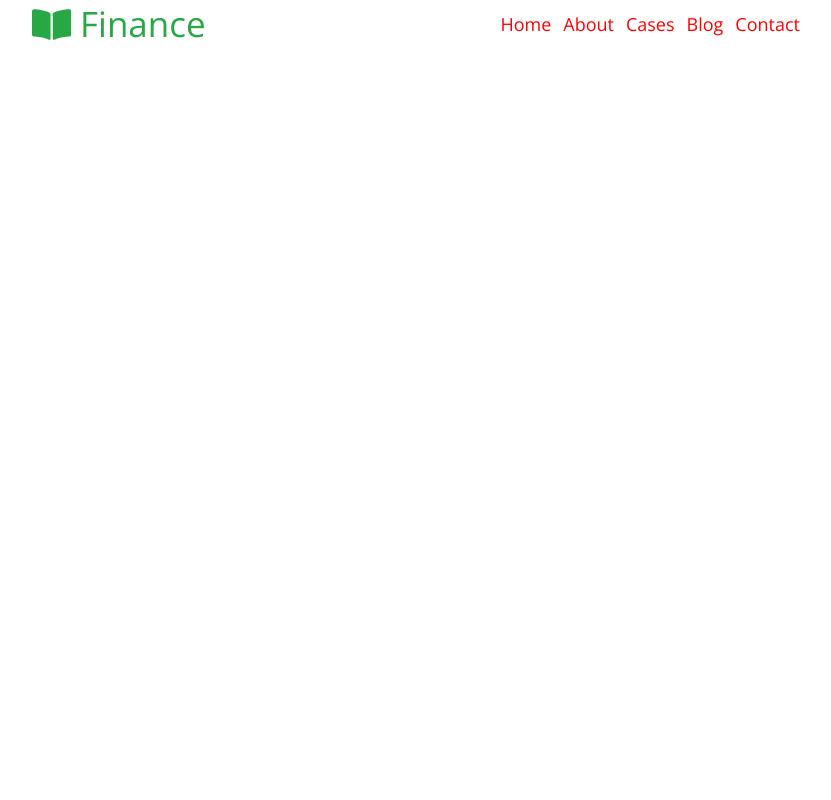
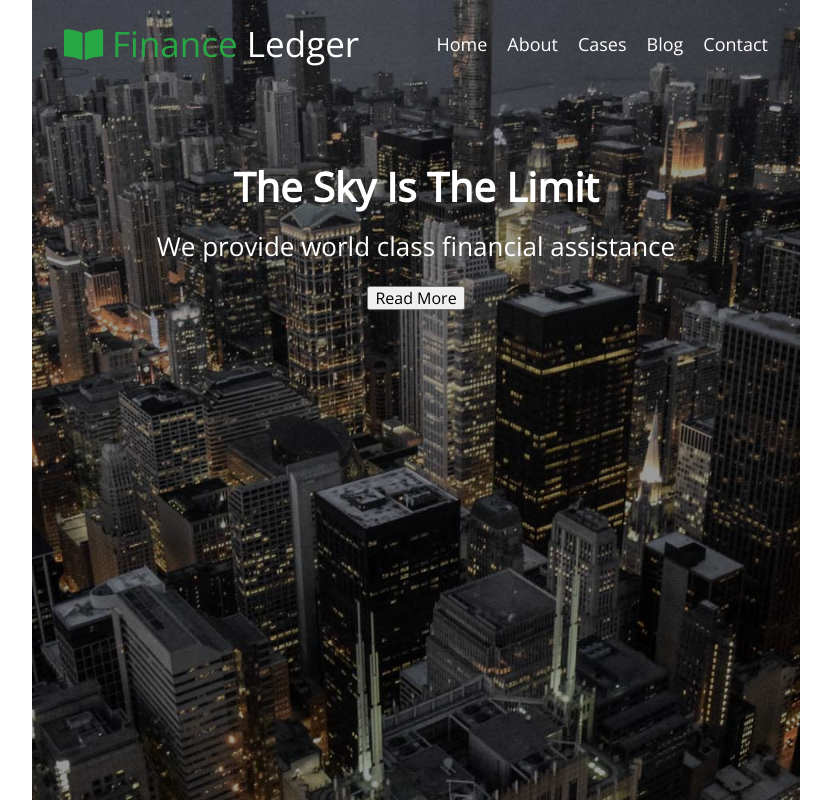
Before and after one commit to Broshnitskiy/Finance_ledger, a React (Create React App) app: page / in a window 1280 px wide. Shown: the top 800 px of the page, without its empty margins (224-1055 px from the left). Built offline with nearby package versions, Linux system fonts and the light colour scheme.

Commit message:
create section hero

```diff
--- a/package.json
+++ b/package.json
@@ -6,7 +6,7 @@
     "@testing-library/jest-dom": "^5.16.5",
     "@testing-library/react": "^13.4.0",
     "@testing-library/user-event": "^13.5.0",
-    "normalize.css": "^8.0.1",
+    "modern-normalize": "^1.1.0",
     "react": "^18.2.0",
     "react-dom": "^18.2.0",
     "react-scripts": "5.0.1",
--- a/src/App.js
+++ b/src/App.js
@@ -1,10 +1,14 @@
 import React from 'react';
 import { Navigate } from './components/navigate/Navigate';
+import { HeroSection } from './components/hero/HeroSection';
 
 function App() {
   return (
     <>
       <Navigate />
+      <main>
+        <HeroSection />
+      </main>
     </>
   );
 }
--- a/src/components/GlobalStyled.jsx
+++ b/src/components/GlobalStyled.jsx
@@ -3,7 +3,6 @@ import { createGlobalStyle } from 'styled-components';
 export const GlobalStyle = createGlobalStyle`
 
 body{
-
 font-family: 'Open Sans', sans-serif;
 font-style: normal;
 font-weight: 400;
--- a/src/components/container/Container.styled.jsx
+++ b/src/components/container/Container.styled.jsx
@@ -4,10 +4,6 @@ export const Div = styled.div`
   margin: 0 auto;
   padding-left: 20px;
   padding-right: 20px;
-
-  @media screen and (max-width: 320px) {
-    width: 320px;
-  }
 
   @media screen and (min-width: 480px) {
     width: 480px;
--- /dev/null
+++ b/src/components/hero/HeroSection.jsx
@@ -0,0 +1,15 @@
+import React from 'react';
+import { Section } from './HeroSection.styled';
+import { Container } from '../container/Container';
+
+export const HeroSection = () => {
+  return (
+    <Section>
+      <Container>
+        <h1>The Sky Is The Limit</h1>
+        <p>We provide world class financial assistance</p>
+        <button type="button">Read More</button>
+      </Container>
+    </Section>
+  );
+};
--- /dev/null
+++ b/src/components/hero/HeroSection.styled.jsx
@@ -0,0 +1,48 @@
+import styled from 'styled-components';
+import imgHero1x from '../../images/home/showcase.jpg';
+import imgHero2x from '../../images/home/showcase@2x.jpg';
+
+export const Section = styled.section`
+  max-width: 480px;
+  min-height: 533px;
+  margin-left: auto;
+  margin-right: auto;
+  text-align: center;
+  color: ${props => props.theme.colors.$white};
+  background-color: #c4c4c4;
+  background-image: linear-gradient(rgba(0, 0, 0, 0.4), rgba(0, 0, 0, 0.4)),
+    url(${imgHero1x});
+  background-position: center;
+  background-size: cover;
+
+  @media screen and (min-device-pixel-ratio: 2),
+    screen and (min-resolution: 192dpi),
+    screen and (min-resolution: 2dppx) {
+    background-image: linear-gradient(rgba(0, 0, 0, 0.4), rgba(0, 0, 0, 0.4)),
+      url(${imgHero2x});
+  }
+
+  h1 {
+    font-weight: 600;
+    font-size: 40px;
+    line-height: 54px;
+    padding-top: 160px;
+    margin-bottom: 16px;
+  }
+
+  p {
+    font-size: 26px;
+    line-height: 32px;
+    margin-bottom: 24px;
+  }
+
+  @media screen and (min-width: 768px) {
+    max-width: 768px;
+    min-height: 1024px;
+  }
+
+  @media screen and (min-width: 1360px) {
+    max-width: 1360px;
+    min-height: 768px;
+  }
+`;
--- a/src/components/navigate/Navigate.styled.jsx
+++ b/src/components/navigate/Navigate.styled.jsx
@@ -1,4 +1,11 @@
 import styled from 'styled-components';
+
+export const Header = styled.header`
+  position: fixed;
+  top: 20px;
+  left: 50%;
+  transform: translate(-50%);
+`;
 
 export const Div = styled.div`
   ul {
@@ -8,7 +15,7 @@ export const Div = styled.div`
     font-size: 16px;
     line-height: 22px;
 
-    color: red;
+    color: ${props => props.theme.colors.$white};
 
     li:not(:last-child) {
       margin-right: 12px;
@@ -26,8 +33,16 @@ export const Div = styled.div`
       font-size: 18px;
       line-height: 25px;
       margin-left: auto;
+
+      li:not(:last-child) {
+        margin-right: 20px;
+      }
     }
   }
+
+  @media (min-width: 1360px) {
+    ul > li:not(:last-child) {
+      margin-right: 43px;
+    }
+  } ;
 `;
-
-export const Header = styled.header``;
--- a/src/index.js
+++ b/src/index.js
@@ -4,7 +4,7 @@ import App from './App';
 import { GlobalStyle } from './components/GlobalStyled';
 import { ThemeProvider } from 'styled-components';
 import { constants } from './constans/constans';
-import 'normalize.css';
+import 'modern-normalize/modern-normalize.css';
 
 const root = ReactDOM.createRoot(document.getElementById('root'));
 root.render(
```
Also changed, not shown: 1 other file (tests, documents, lock files or other folders).
